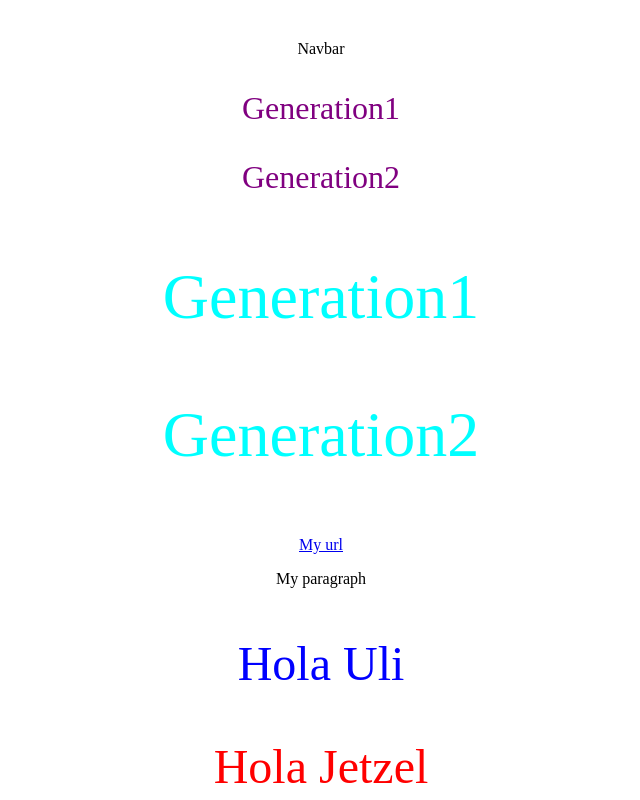
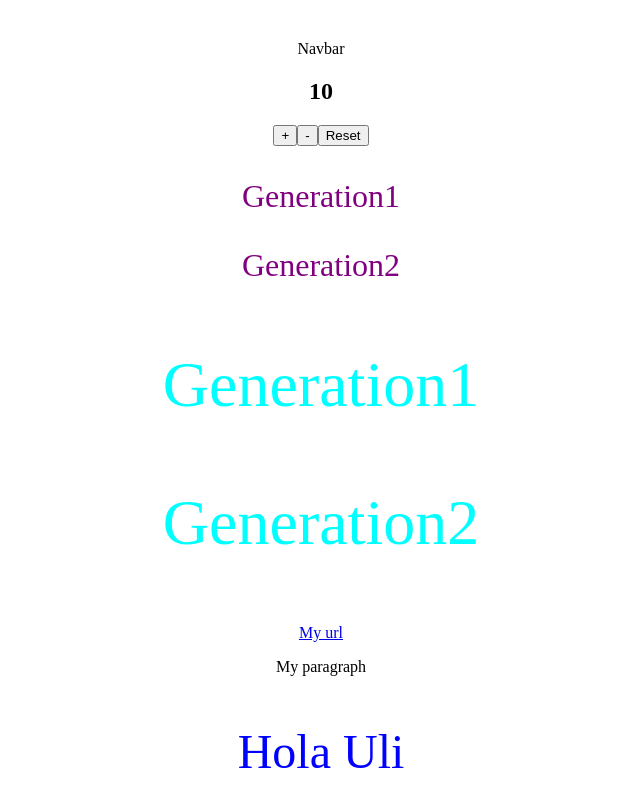
Before and after one commit to sergiotrrs/ch38-react-counter, a React (Vite) app: page / in a window 1280 px wide. Shown: the top 800 px of the page, without its empty margins (319-959 px from the left). Built offline with nearby package versions, Linux system fonts and the light colour scheme.

Commit message:
ci: increment, decrement y reset counter

```diff
--- a/src/App.jsx
+++ b/src/App.jsx
@@ -1,4 +1,5 @@
 import "./App.css";
+import { Counter } from "./components/counter/counter";
 import { Footer } from "./components/footer/footer";
 import { PrimerosPasos } from "./components/generation/primerosPasos";
 import { Navbar } from "./components/navbar/navbar";
@@ -7,6 +8,8 @@ function App() {
   return (
     <>
       <Navbar />
+
+      <Counter />
       <PrimerosPasos />
 
       <Footer />
--- /dev/null
+++ b/src/components/counter/counter.jsx
@@ -0,0 +1,30 @@
+import { CounterButton } from "./counterButton";
+
+
+export const Counter = () => {
+  let counter = 10;
+
+  const incrementHandle = () =>{
+    console.log("incremento " + ++counter );
+
+  }
+
+  const decrementHandle = () =>{
+    console.log("decremento: " + --counter);
+  }
+
+  const resetHandle = () =>{
+    console.log("reset: " + (counter = 10) );
+  }
+
+  return (
+    <>
+      <h2>{ counter }</h2>
+
+      <CounterButton buttonHandle = {incrementHandle}  >+</CounterButton>
+      <CounterButton buttonHandle = {decrementHandle}  >-</CounterButton>
+      <CounterButton buttonHandle = {resetHandle}      >Reset</CounterButton>
+
+    </>
+  )
+}
--- /dev/null
+++ b/src/components/counter/counterButton.jsx
@@ -0,0 +1,10 @@
+
+
+
+export const CounterButton = ( {children, buttonHandle} ) => {
+  return (
+    <>
+      <button  onClick={ (event)=> buttonHandle()  } >{children}</button>
+    </>
+  )
+}
```
